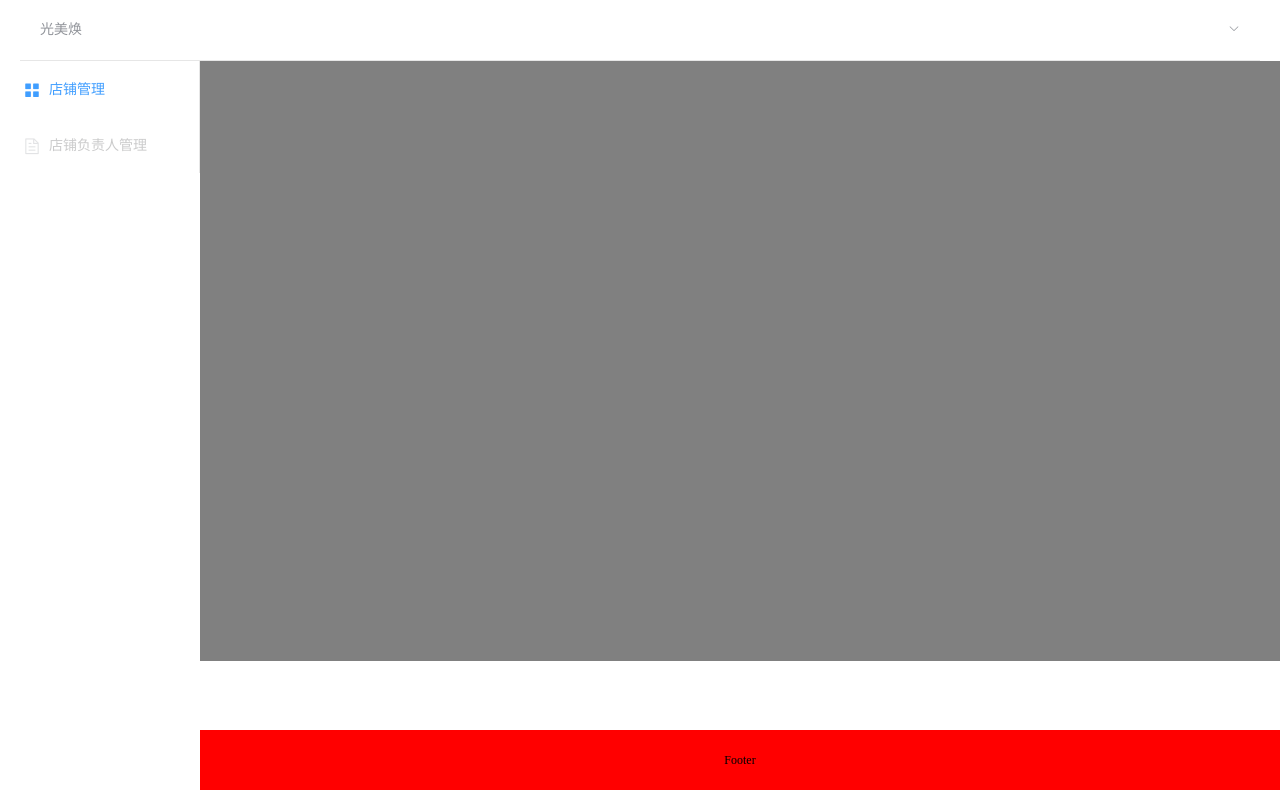
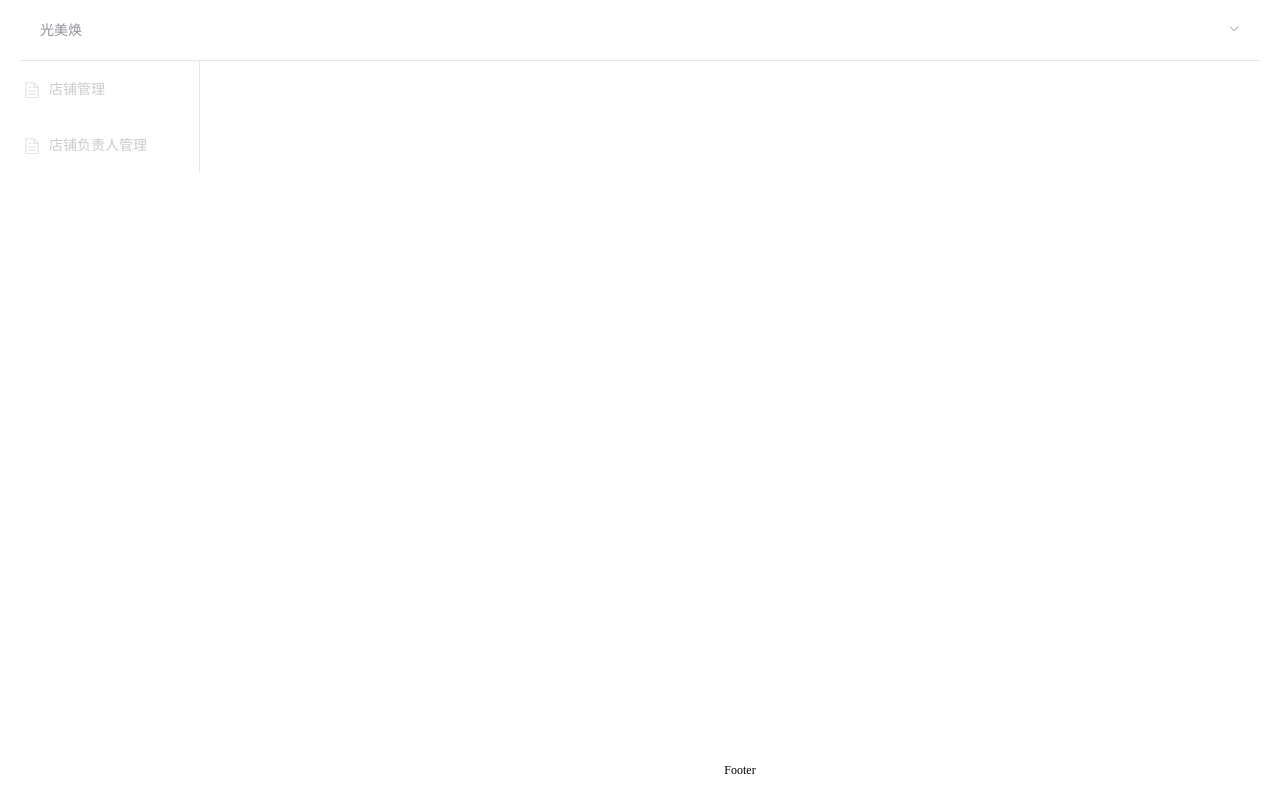
Before and after one commit to ZES-BJTU/gmh-vue, a Vue app: page /home in a window 1280 px wide. Built offline with nearby package versions, Linux system fonts and the light colour scheme; sample sign-in values are in the browser's storage.

Commit message:
'修改页面'

```diff
--- a/src/components/Home.vue
+++ b/src/components/Home.vue
@@ -8,7 +8,7 @@
         <side-menu></side-menu>
         <el-container>
           <el-main>
-
+            <router-view></router-view>
           </el-main>
           <el-footer>Footer</el-footer>
         </el-container>
@@ -45,13 +45,13 @@ export default {
   margin-top: 1px;
 }
 .el-main{
-  height: 600px;
-  background-color: gray;
+  height: 500px;
+  // background-color: gray;
 }
 .el-footer{
-  background-color: red;
+  // background-color: red;
   position: fixed;
-  bottom: 10px;
+  bottom: 0px;
   width: calc(100% - 200px);
   text-align: center;
   line-height: 60px;
--- a/src/components/HomeHeader.vue
+++ b/src/components/HomeHeader.vue
@@ -1,7 +1,9 @@
 <template>
     <div class="HomeHeader">
         <el-menu class="el-menu-demo" mode="horizontal">
-            <el-menu-item index="1">光美焕</el-menu-item>
+          <el-menu-item index="1">
+            <router-link to="/home">光美焕</router-link>
+          </el-menu-item>
           <el-submenu index="2" class="account-item">
               <template slot="title">{{name}}</template>
               <el-menu-item index="2-1">修改密码</el-menu-item>
@@ -25,7 +27,7 @@ export default {
   methods: {
     signout: function() {
       this.clearAccountSession();
-        this.$router.push({ path: '/Signin' });
+      this.$router.push({ path: "/Signin" });
     }
   }
 };
--- a/src/components/SideMenu.vue
+++ b/src/components/SideMenu.vue
@@ -3,15 +3,19 @@
         <el-aside class="home-aside" width="200px">
             <el-row>
                 <el-col :span="24">
-                    <el-menu default-active="1">
-                        <el-menu-item index="1">
-                            <i class="el-icon-menu"></i>
+                    <el-menu>
+                        <router-link to="/home/store">
+                            <el-menu-item index="1" disabled>
+                                <i class="el-icon-document"></i>
                                 <span slot="title">店铺管理</span>
                             </el-menu-item>
+                        </router-link>
+                        <router-link to="/home/storeowner">
                             <el-menu-item index="2" disabled>
                                 <i class="el-icon-document"></i>
                                 <span slot="title">店铺负责人管理</span>
                             </el-menu-item>
+                        </router-link>
                     </el-menu>
                 </el-col>
             </el-row>
--- a/src/components/Signin.vue
+++ b/src/components/Signin.vue
@@ -17,13 +17,13 @@
               <el-row type="flex" justify="center">
                 <el-button class="signin-btn" @click="onSubmit('signinForm')">GO</el-button>
               </el-row>
-              <el-row type="flex" justify="center">
-                <div class="signin-link">
-                  忘记密码了？点此
-                  <router-link :to="{ path: '/resetpwd' }" class="forget-pwd ">重置密码</router-link>
-                </div>
-              </el-row>
             </el-form>
+            <el-row type="flex" justify="center">
+              <div class="signin-link">
+                忘记密码了？点此
+                <router-link :to="{ path: '/resetpwd' }" class="forget-pwd ">重置密码</router-link>
+              </div>
+            </el-row>
           </el-col>
         </el-row>
       </el-main>
@@ -107,7 +107,7 @@ export default {
 <!-- Add "scoped" attribute to limit CSS to this component only -->
 <style scoped lang="scss">
 .main-container {
-  margin-top: 220px;
+  margin-top: 160px;
 }
 .signin-logo {
   text-align: center;
--- /dev/null
+++ b/src/components/content/Store.vue
@@ -0,0 +1,28 @@
+<template>
+    <div class="Store">
+        店铺管理
+    </div>
+</template>
+
+<script>
+export default {
+  name: "Store",
+  data() {
+    return {};
+  },
+  computed: {
+
+  },
+  methods: {
+    // signout: function() {
+    //     this.clearAccountSession();
+    //     this.$router.push({ path: '/Signin' });
+    // }
+  }
+};
+</script>
+
+<!-- Add "scoped" attribute to limit CSS to this component only -->
+<style scoped lang="scss">
+
+</style>
--- /dev/null
+++ b/src/components/content/StoreOwner.vue
@@ -0,0 +1,28 @@
+<template>
+    <div class="StoreOwner">
+        店铺负责人管理
+    </div>
+</template>
+
+<script>
+export default {
+  name: "StoreOwner",
+  data() {
+    return {};
+  },
+  computed: {
+
+  },
+  methods: {
+    // signout: function() {
+    //     this.clearAccountSession();
+    //     this.$router.push({ path: '/Signin' });
+    // }
+  }
+};
+</script>
+
+<!-- Add "scoped" attribute to limit CSS to this component only -->
+<style scoped lang="scss">
+
+</style>
```
Also changed, not shown: src/router/index.js (+14 -3 lines). Lines whose indentation alone changed are shown as unchanged.
